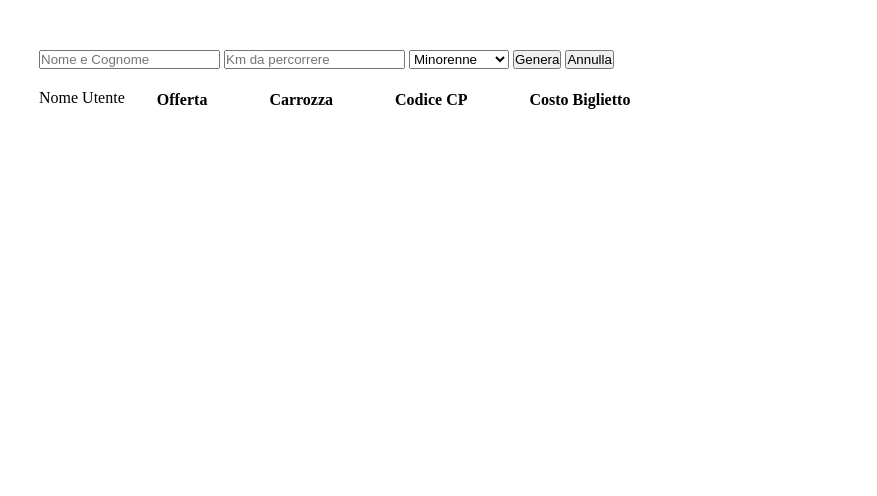
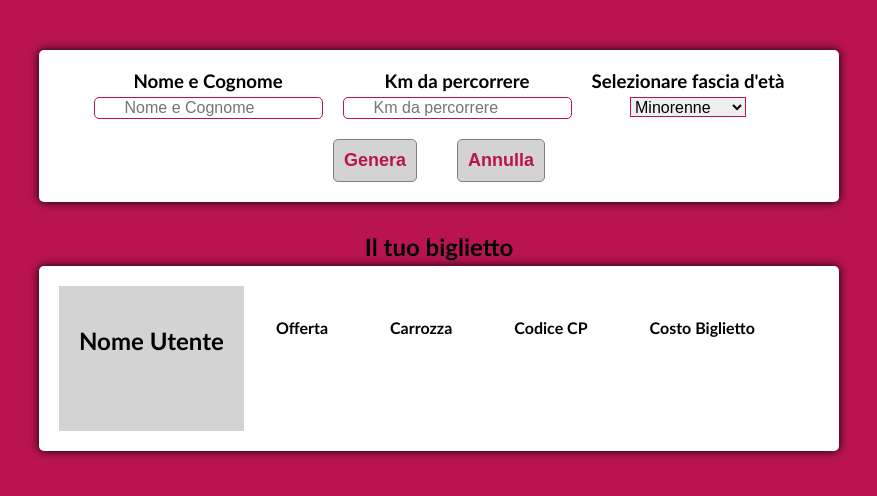
Before and after one commit to marcocnc/js-biglietto-treno-form, a plain HTML site: page index.html in a window 1280 px wide. Shown: the whole page, without its empty margins (201-1078 px from the left). Drawn offline with Linux system fonts and the light colour scheme.

Commit message:
created math random and page styled

```diff
--- a/index.html
+++ b/index.html
@@ -9,22 +9,40 @@
 </head>
 <body>
     <div class="container">
-
+       <div class="cta">
+            <div class="row">
+             <div class="col">
+                <h3>Nome e Cognome</h3>
                 <input type="text" id="nameuser" placeholder="Nome e Cognome">
+                </div>
+             <div class="col">
+                    <h3>Km da percorrere</h3>
                     <input type="text" id="km" placeholder="Km da percorrere">
+                </div>
+                <div class="col">
+                    <h3>Selezionare fascia d'età</h3>
                     <select id="agerange">
                         <option value="minorenne">Minorenne</option>
                         <option value="maggiorenne">Maggiorenne</option>
                         <option value="over65">Over 65</option>
                     </select>
-        <button id="generate">Genera</button>
-        <button id="reset">Annulla</button>
+                </div>
+            </div>
+         <div class="row">
+                <button id="generate" class="bottone">Genera</button>
+                <button id="reset" class="bottone">Annulla</button>
+            </div>
+        </div>
 
         <!-- Biglietto -->
+        <div class="row">
+            <h2>Il tuo biglietto</h2>
+        </div>
         <div id="biglietto">
+            <div id="info-biglietto">
                 <div class="viaggiatore">
-                <span>Nome Utente</span>
-                <span id="utente"></span>
+                    <h2>Nome Utente</h2>
+                    <h4 id="utente"></h4>
                 </div>
                 <div class="dati">
                     <table>
@@ -35,10 +53,12 @@
                             <th >Costo Biglietto</th>
                         </tr>
                         <td id="offerta"></td>
-                    <td></td>
-                    <td></td>
+                        <td id="carrozza"></td>
+                        <td id="codice"></td>
                         <td id="prezzobiglietto"></td>
                     </table>
+                </div>
+
             </div>
         </div>
     </div>
--- a/script.js
+++ b/script.js
@@ -30,6 +30,10 @@ buttonGenerate.addEventListener('click', function(){
         console.log(priceTicket);
     }
 
+    // Numeri casuali per carrozza e codice cp
+    let carrozza = Math.floor(Math.random() * 9) +1;
+    let cp = Math.floor(Math.random() * (100000 - 90000 + 1 )) + 90000;
+
     // Stampare nome utente
     document.getElementById('utente').innerHTML = userName;
 
@@ -39,7 +43,7 @@ buttonGenerate.addEventListener('click', function(){
     // Stampare prezzo
     document.getElementById('prezzobiglietto').innerHTML = priceTicket.toFixed(2);
 
-
-
-
+    // Stampare carrozza e codice cp
+    document.getElementById('carrozza').innerHTML = carrozza;
+    document.getElementById('codice').innerHTML = cp;
 })
--- a/style.css
+++ b/style.css
@@ -2,6 +2,11 @@
     margin: 0;
     padding: 0;
     box-sizing: border-box;
+}
+
+body{
+    background-color: #B91450;
+    font-family: 'Trebuchet MS', 'Lucida Sans Unicode', 'Lucida Grande', 'Lucida Sans', Arial, sans-serif;
 }
 
 .container{
@@ -10,16 +15,103 @@
     margin: 50px auto;
 }
 
+.cta{
+    background-color: white;
+    border-radius: 5px;
+    box-shadow: 0 0 10px 0 black;
+    padding: 10px;
+}
+
+.row {
+    display: flex;
+    flex-direction: row;
+    justify-content: center;
+}
+
+.cta h3,
+.row h2{
+    padding-bottom: 5px;
+}
+
+.row button{
+    margin: 10px 20px;
+}
+
+.col {
+    display: flex;
+    flex-direction: column;
+    padding: 10px;
+    align-items: center;
+}
+
+input {
+    height: 20px;
+    border-radius: 5px;
+    border: 1px solid #B91350;
+    padding: 10px;
+    font-size: 16px;
+}
+
+input::placeholder{
+    padding: 20px;
+}
+
+select {
+    height: 20px;
+    border: 1px solid #B91350;
+    font-size: 16px;
+}
+
+.bottone{
+    background-color: lightgrey;
+    color: #B91350;
+    border: 1px solid grey;
+    padding: 10px;
+    margin: 10px;
+    font-size: 18px;
+    font-weight: bold;
+    border-radius: 5px;
+     cursor: pointer;
+}
+
+.bottone:hover {
+    color: white;
+    background-color: grey;
+}
+
 #biglietto{
-    margin-top: 20px;
+    background-color: white;
+    padding: 20px;
+    border-radius: 5px;
+    box-shadow: 0 0 10px 0 black;
+}
+
+.row h2{
+    margin-top: 30px;
+}
+
+#info-biglietto{
     display: flex;
 }
 
-.viaggiatore span{
-    display: block;
+.viaggiatore{
+    background-color: lightgray;
+    padding: 40px 20px 0 20px;
+}
 
+.viaggiatore h4{
+    padding-top: 5px;
 }
 
 table th, td{
-    padding: 0 30px;
+    padding: 30px;
+    text-align: left;
 }
+
+.hidden{
+    opacity: 0;
+}
+
+.show{
+    opacity: 1;
+}
```
Also changed, not shown: 1 other file. Lines whose indentation alone changed are shown as unchanged.
